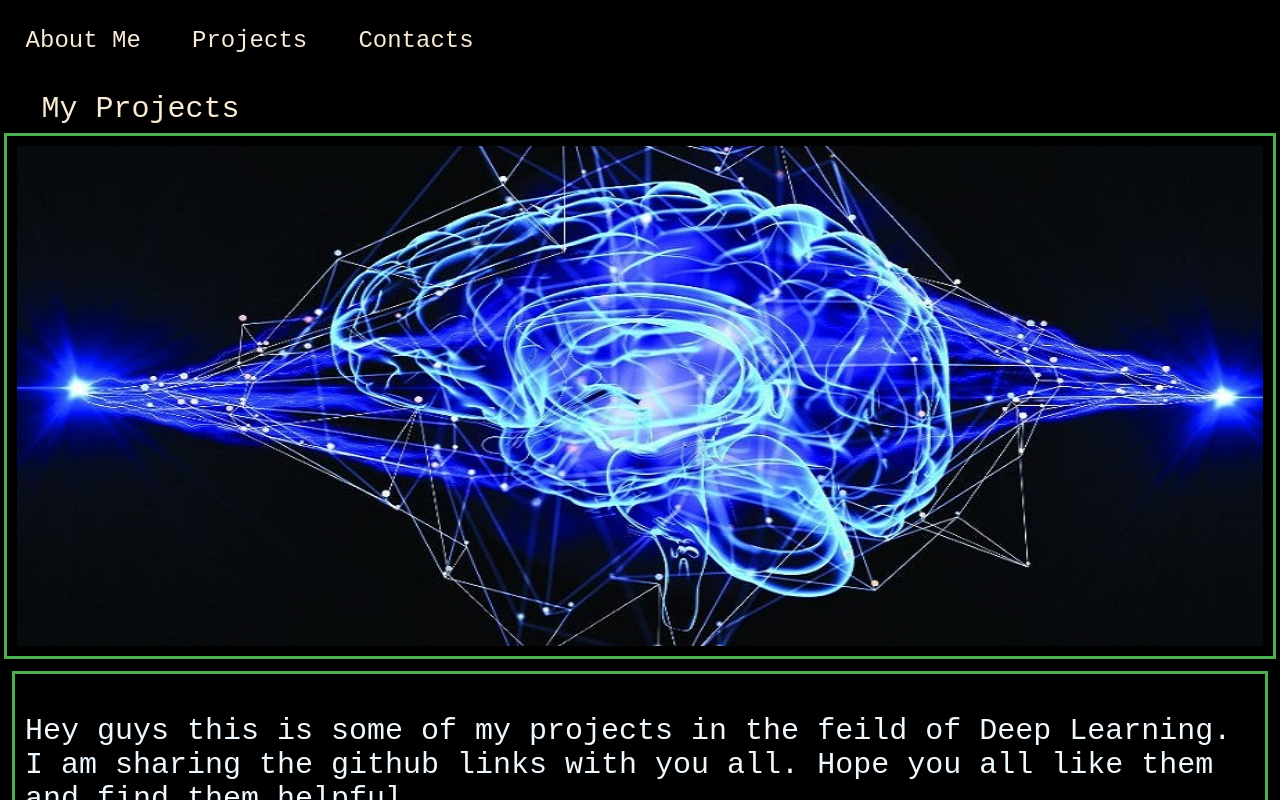
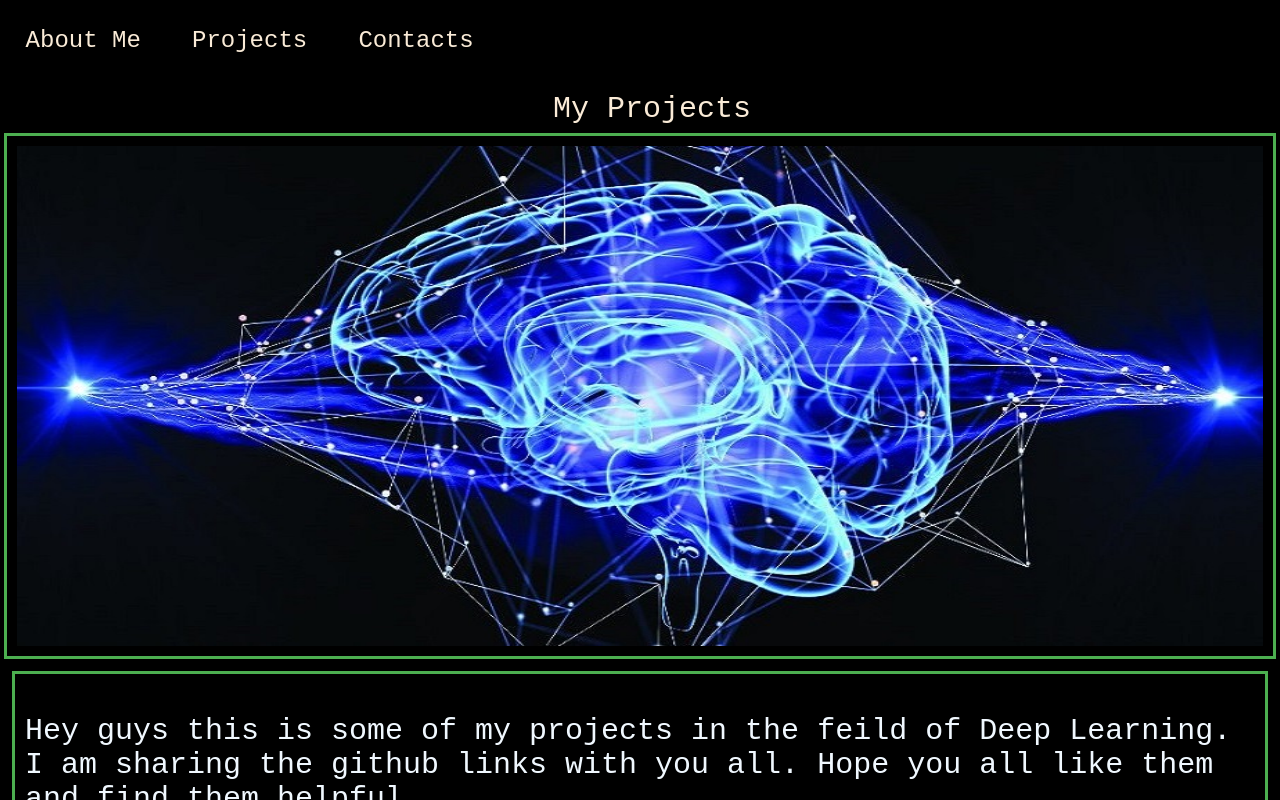
Before and after one commit to achintyatripathi/DLwithAT, a plain HTML site: page Project.html in a window 1280 px wide. Drawn offline with Linux system fonts and the light colour scheme.

Commit message:
Update project.css

```diff
--- a/css/project.css
+++ b/css/project.css
@@ -68,7 +68,7 @@ body{
     position: auto;
     top: 30%;
     width: 100%;
-    text-align: auto;
+    text-align: center;
 }
 
 .clearfix {
```
